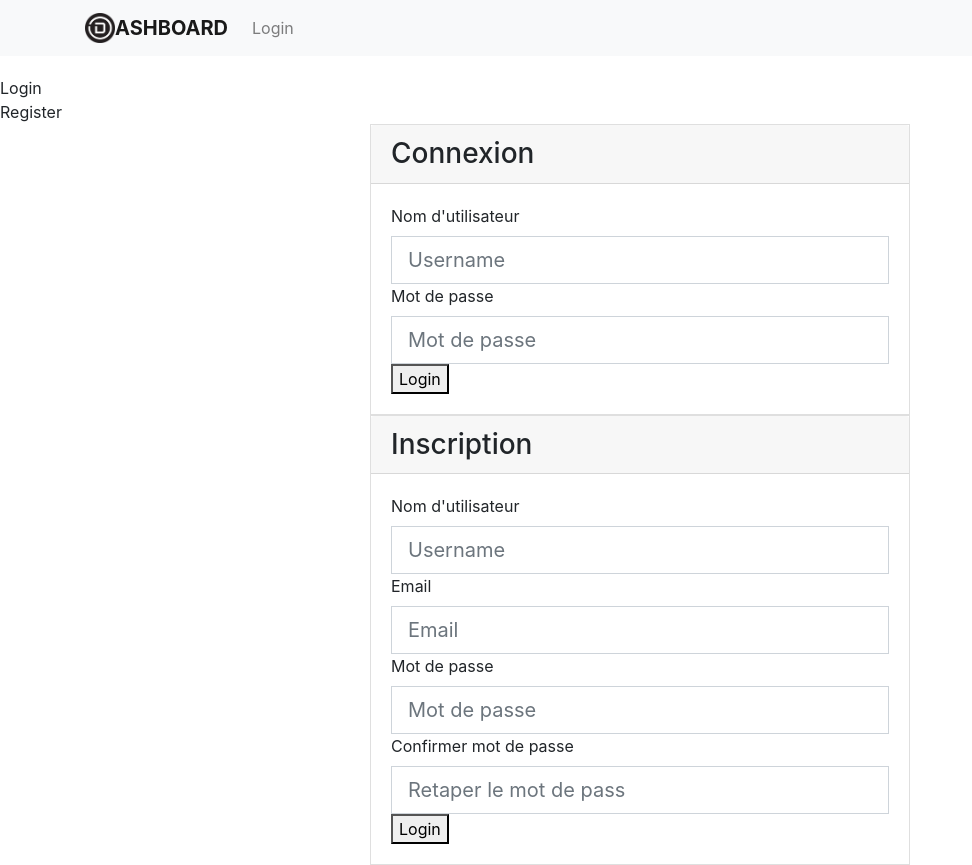
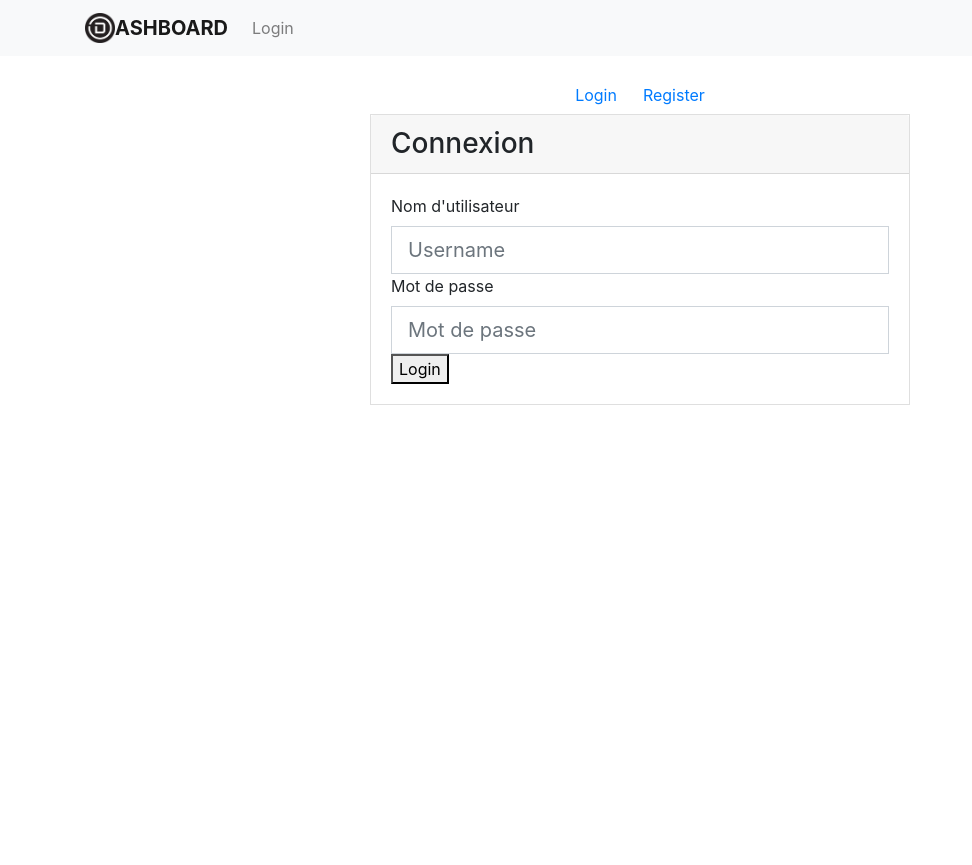
Before and after one commit to Melliti/Dashboard, a React (Create React App) app in the folder front/: page /login in a window 1280 px wide. Shown: the whole page, without its empty margins (0-972 px from the left). After the commit the page ends 800 px from the top, so only its background shows below. Built offline with nearby package versions, Linux system fonts and the light colour scheme.

Commit message:
[FRONT][ADD] Toggle register/ login form in the auth view

```diff
--- a/front/src/authentication/Auth.js
+++ b/front/src/authentication/Auth.js
@@ -4,23 +4,41 @@ import Register from './Register'
 
 
 class Auth extends Component {
+
+    constructor(props) {
+        super (props);
+        this.state = {isLoginOpen: true, isRegisterOpen: false};
+    }
+
+    showLoginBox() {
+        this.setState({isLoginOpen: true, isRegisterOpen: false});
+    }
+
+    showRegisterBox() {
+        this.setState({isLoginOpen: false, isRegisterOpen: true});
+    }
+
     render() {
         return (
             <Fragment>
-                <div className="root-container">
-                    <div className="box-container">
-                        <div className="controller">
-                        Login
-                        </div>
-                        <div className="controller">
-                        Register
-                        </div>
-                        <Login />
-                        <Register />
-                    </div>
-                </div>
+
+                <ul className="nav justify-content-center">
+
+                    <li className="nav-item">
+                        <button className="btn btn-link" onClick={this.showLoginBox.bind(this)}>Login</button>
+                    </li>
+
+                    <li className="nav-item">
+                        <button className="btn btn-link" onClick={this.showRegisterBox.bind(this)}>Register</button>
+                    </li>
+
+                </ul>
+
+                {this.state.isLoginOpen && <Login />}
+                {this.state.isRegisterOpen && <Register />}
+
             </Fragment>
-        )
+        );
     }
 }
 
```
